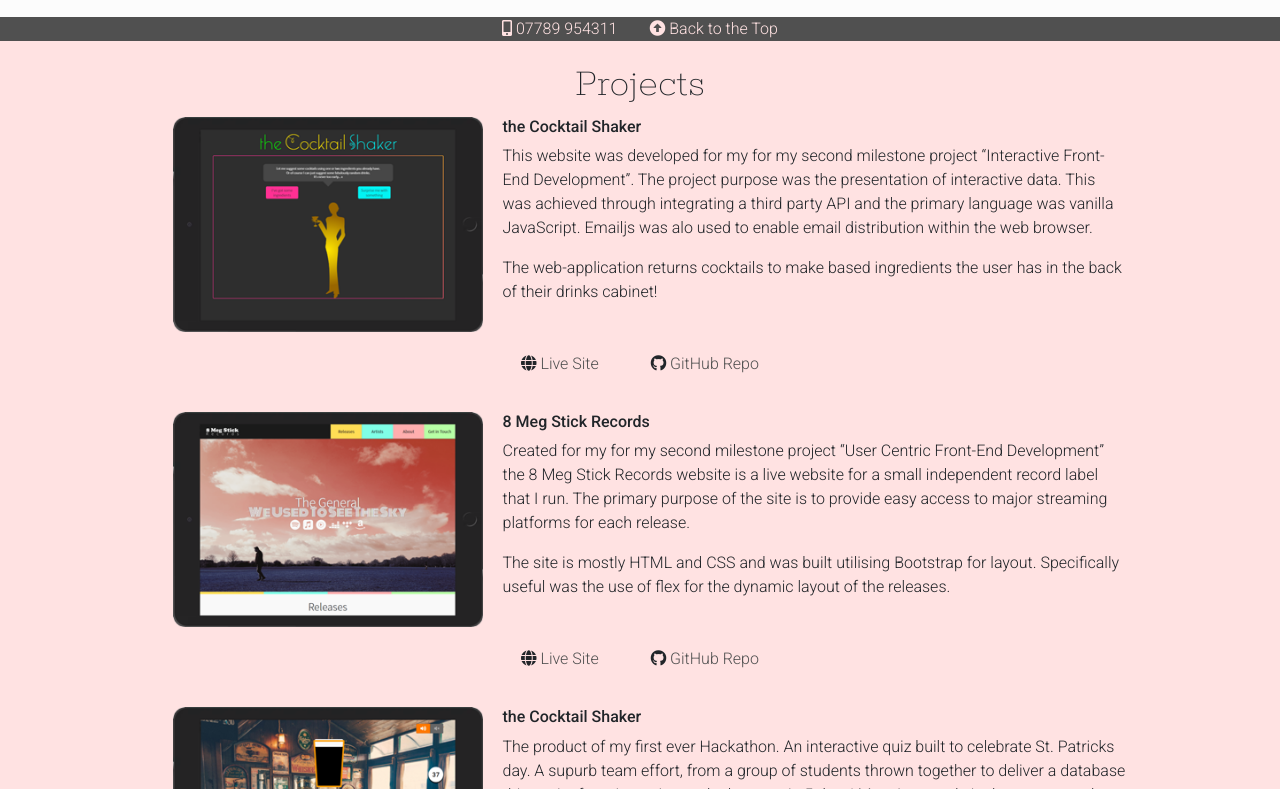
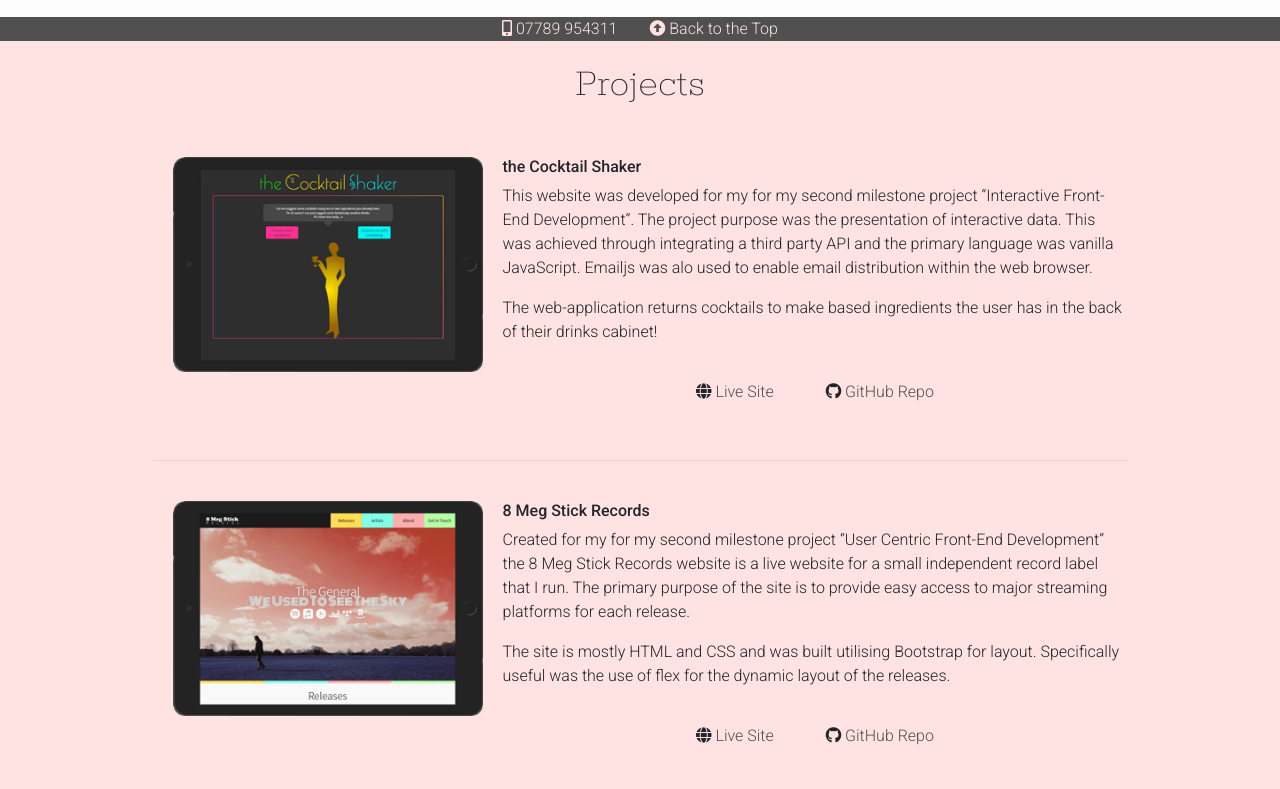
Before and after one commit to PaulWheatcroft/paulwheatcroft, a plain HTML site: page index.html in a window 1280 px wide. Shown: the part 1071-1860 px from the top of the page. Drawn offline with nearby package versions, Linux system fonts and the light colour scheme.

Commit message:
Dev: Minor CSS changes

```diff
--- a/css/style.css
+++ b/css/style.css
@@ -94,6 +94,11 @@ main {
     text-decoration: none;
     color: #505050;
 }
+.project-container {
+    border-bottom: 1px solid #ffc7c7;
+    padding-top: 40px;
+    padding-bottom: 20px;
+}
 #logos {
     max-width: 975px;
     margin: auto;
@@ -139,7 +144,7 @@ footer {
         text-align: left;
     }
     .project-links {
-        clear: both;
+
     }
     #projects li {
         padding: 20px;
--- a/index.html
+++ b/index.html
@@ -204,6 +204,7 @@
   <ul class="list-unstyled">
     <li><i class="fas fa-phone"></i> 07789954311</li>
     <li><i class="fas fa-envelope"></i> paul_wheatcroft@hotmail.com</li>
+    <li><i class="fab fa-github"></i> https://github.com/PaulWheatcroft</li>
     <li><i class="fab fa-linkedin"></i> https://www.linkedin.com/in/paulwheatcroft/</li>
   </ul>
 </footer>
```
